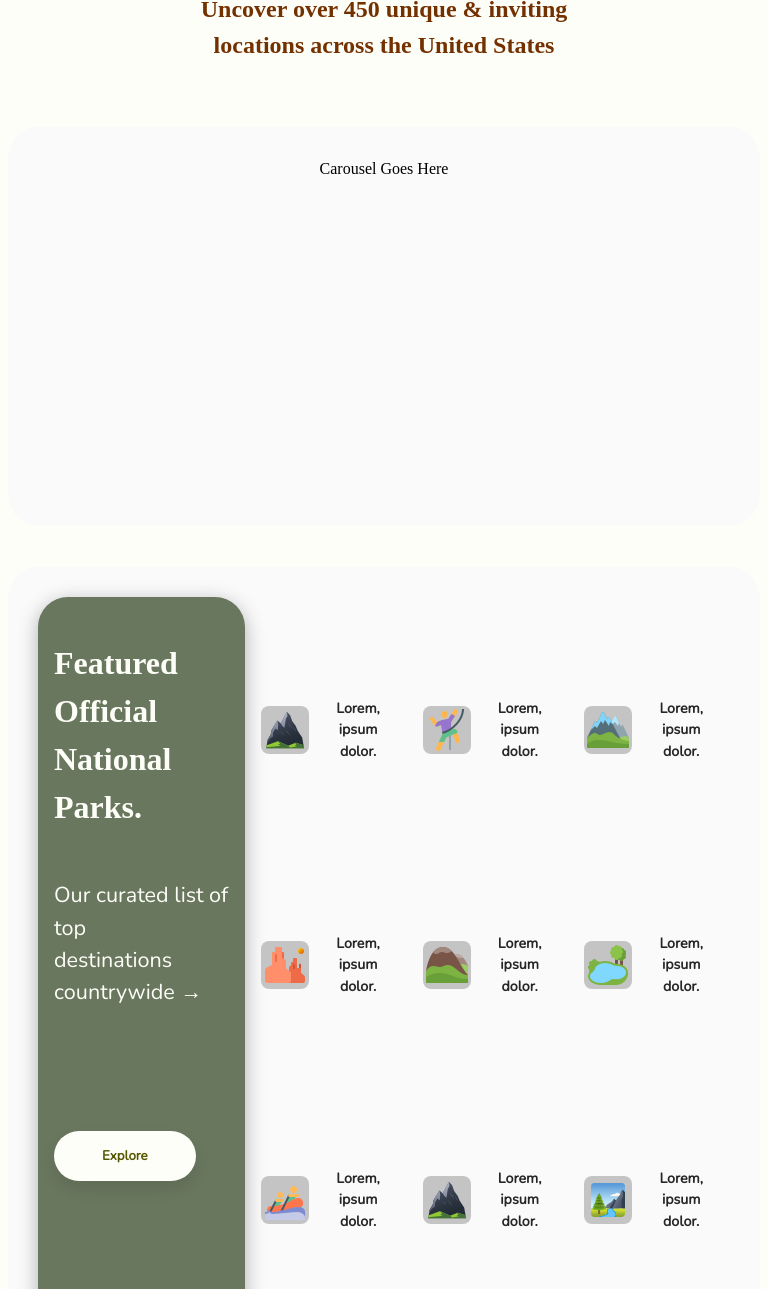
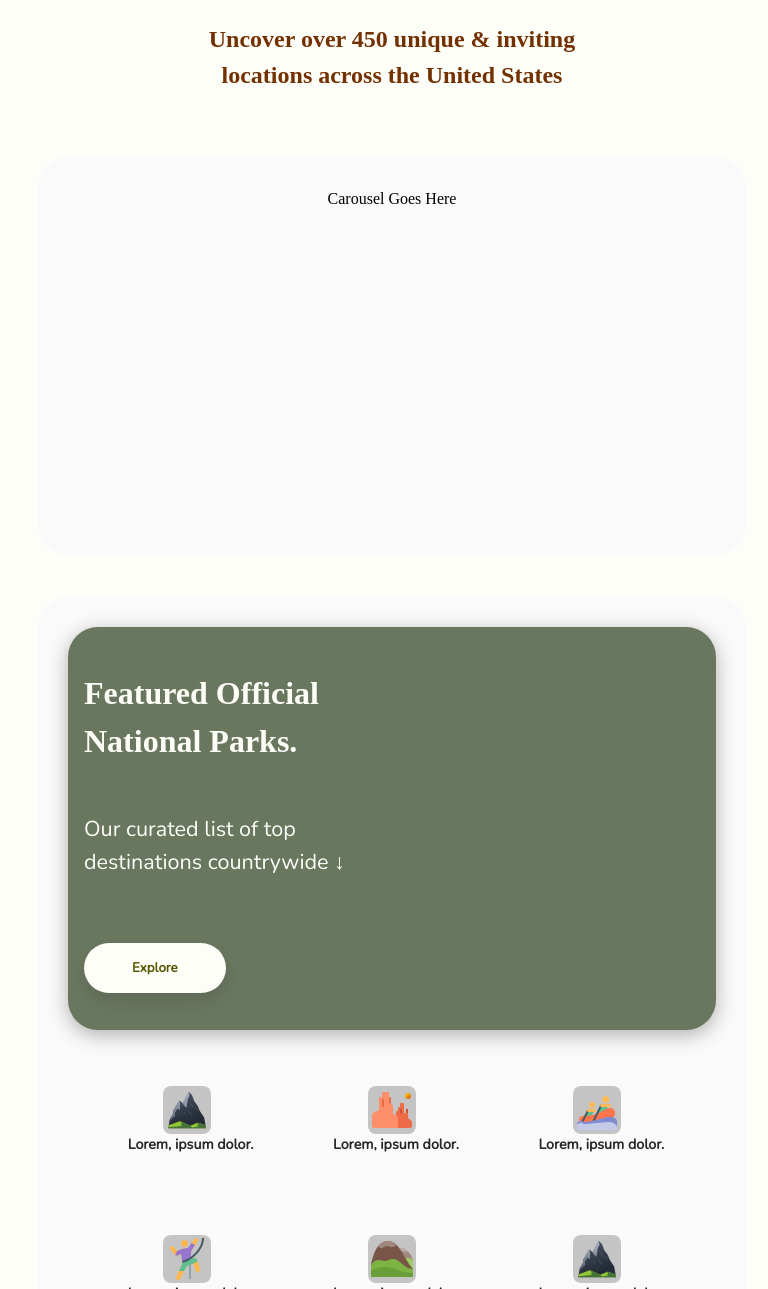
Before and after one commit to SnehMehta23/Grid, a plain HTML site: page Grid Testing/index.html in a window 768 px wide. Shown: the part 331-1620 px from the top of the page. Drawn offline with nearby package versions, Linux system fonts and the light colour scheme.

Commit message:
Commited for class

```diff
--- a/Grid Testing/index.html
+++ b/Grid Testing/index.html
@@ -15,12 +15,11 @@
       <!-- Navigation Menu -->
       <nav>
         <ul class="nav-bar">
-          <!-- img of logo or something here later instead of the text insied <a> replace with img-->
           <li class="logo"><a href="">The National Parks</a></li>
           <li class="nav-links"><a href="">About</a></li>
           <li class="nav-links"><a href="">Parks</a></li>
           <li class="nav-links"><a href="">Log in</a></li>
-          <!-- <button class="btn-cta"> --><li class="nav-links"><a class="btn-cta" href="">Sign up</a></li><!--</button> -->
+          <li class="nav-links"><a class="btn-cta" href="">Sign up</a></li>
         </ul>
       </nav>
       <!-- Page Title -->
@@ -28,36 +27,6 @@
           <h1>Explore America</h1>
           <p>Uncover over 450 unique & inviting </br> locations across the United States</p>
       </header>
-
-      <!-- Search Bar -->
-      <!-- <div class="search-container">
-        <form action="">
-          <div class="search-name-container">
-          <label class="name-input-label" for="name">Park Name</label>
-          <input type="text" id="name" placeholder="Ex: Yellowstone">
-        </div>
-          <span>or</span>
-        <div class="select-state-container">
-          <label class="select-state-label"for="state">State</label>
-          <select name="stateSelect" id="state">
-            <option value="" disabled selected>State</option>
-          </select>
-        </div>
-        <div class="select-activity-container">
-          <label class="select-activity-label" for="activity">Activity</label>
-          <select name="activitySelect" id="activity">
-            <option value="" disabled selected>Activity</option>
-          </select>
-        </div>
-        <div class="select-topic-container">
-          <label class="select-topic-label" for="topic">Topics</label>
-          <select name="topicSelect" id="topic">
-            <option value="" disabled selected>Topic</option>
-          </select>
-        </div>
-        <button type="submit"><i class="fas fa-search"></i></button>
-        </form>
-      </div> -->
 
       <!-- Hero Section -->
       <main>Carousel Goes Here</main>
@@ -67,7 +36,8 @@
         <div class="section-div">
           <div class="inner-section-div">
             <h2>Featured Official </br> National Parks.</h2>
-            <p>Our curated list of top </br>destinations countrywide &rarr;</p>
+            <p class="right-arrow-text">Our curated list of top </br>destinations countrywide &rarr;</p>
+            <p class="right-arrow-text down-arrow-text">Our curated list of top </br>destinations countrywide &darr;</p>
             <button>Explore</button>
           </div>
           <div class="column">
--- a/Grid Testing/style.css
+++ b/Grid Testing/style.css
@@ -3,6 +3,8 @@ body {
   font-size: 16px;
   background-color: #fefef8;
   line-height: 1.5;
+  width: 100%;
+  height: 100%;
 }
 
 /* Grid Styling */
@@ -14,6 +16,7 @@ body {
   grid-auto-rows: minmax(6.25rem, auto);
   grid-gap: 0.625rem;
   text-align: center;
+  padding: 1.875rem;
 }
 
 #content > * {
@@ -30,14 +33,12 @@ body {
 /* Nav Styling */
 nav {
   grid-column: 1 / 13;
-  background: #fefef8 !important;
+  /* background: #fefef8 !important; */
 }
 
 .nav-bar {
-  /* reset */
   list-style-type: none;
   margin: 0;
-  padding: 0;
   display: grid;
   grid-template-columns: repeat(12, 1fr);
 }
@@ -118,97 +119,6 @@ header p {
   font-weight: bold;
 }
 
-/* Seach Bar Styling */
-/* * {
-  margin: 0;
-  padding: 0;
-  box-sizing: border-box;
-  font-size: 18px;
-  font-family: "Nunito", sans-serif;
-} */
-
-/* body {
-  background-color: #292929;
-} */
-
-/* .search-container {
-  display: flex;
-  width: 954px;
-  height: 103px;
-  border-radius: 12px;
-  top: 50%;
-  left: 50%;
-  transform: translate(-50%, -50%);
-  position: absolute;
-  padding: 0.6rem;
-  background-color: #ffffff;
-} */
-
-/* form {
-  display: flex;
-  justify-content: space-around;
-  width: 90%;
-} */
-
-/* .search-name-container,
-.select-state-container,
-.select-activity-container,
-.select-topic-container {
-  display: flex;
-  flex-direction: column;
-} */
-
-/* .name-input-label,
-.select-state-label,
-.select-activity-label,
-.select-topic-label {
-  font-size: 0.75rem;
-  padding-top: 0.5rem;
-  color: #666900;
-} */
-
-/* input[type="text"],
-select {
-  margin-top: 0.4rem;
-  border: none;
-  background-color: #f2f2f2;
-  border-radius: 40px;
-  padding: 0.4rem 0.67rem 0.4rem;
-} */
-
-/* input[type="text"],
-select:focus {
-  outline-color: #666900;
-} */
-
-/* select {
-  color: #666900;
-  font-weight: 600;
-  margin-top: 0.2rem;
-} */
-
-/* input::placeholder {
-  color: #353619;
-  opacity: 0.2;
-} */
-
-/* span {
-  margin-top: 2rem;
-  color: #353619;
-  opacity: 0.2;
-} */
-
-/* button {
-  border: none;
-  outline: none;
-  border-radius: 50%;
-  width: 43px;
-  height: 43px;
-  margin-top: 1.6rem;
-  background-color: #666900;
-  color: #ffffff;
-} */
-
 /* Main Styling */
 main {
   grid-column: 1 / 13;
@@ -234,8 +144,10 @@ main {
 .inner-section-div {
   background-color: #6a775f;
   display: grid;
+  width: auto;
+  height: inherit;
   grid-template-rows: repeat(3, 1fr);
-  grid-auto-rows: minmax(100%, auto);
+  grid-auto-columns: minmax(100%, auto);
   border-radius: 1.875rem;
   box-shadow: 0 5px 20px rgba(0, 0, 0, 0.3);
 }
@@ -248,13 +160,23 @@ main {
   grid-row: 1;
 }
 
-.inner-section-div p {
+.inner-section-div .right-arrow-text {
   color: #fefef8;
   font-size: 1.35rem;
   text-align: left;
   font-family: "Nunito", sans-serif;
   padding: 0rem 1rem 0rem 1rem;
   grid-row: 2;
+}
+
+.down-arrow-text {
+  color: #fefef8;
+  font-size: 1.35rem;
+  text-align: left;
+  font-family: "Nunito", sans-serif;
+  padding: 0rem 1rem 0rem 1rem;
+  grid-row: 2;
+  display: none;
 }
 
 .inner-section-div button {
@@ -283,6 +205,8 @@ main {
 .column {
   padding: 1rem;
   grid-column: 3;
+  display: flex;
+  flex-direction: column;
 }
 
 .column2 {
@@ -297,19 +221,27 @@ main {
   text-decoration: none;
   color: #262626;
   width: 100%;
-  height: 33%;
+  height: 100%;
   display: flex;
   flex-direction: row;
   justify-content: center;
   align-items: center;
+  /* border: 1px solid red; */
+  margin-bottom: 1rem;
+  transition: 0.5s;
   /* still need to fix this a padding situation */
   /* box-shadow: 0 5px 20px rgba(0,0,0,.3); */
+}
+
+.column a:hover {
+  background-color: rgba(204, 204, 204, 0.568);
+  border-radius: 30px;
 }
 
 .column a b {
   font-family: "Nunito", sans-serif;
   font-size: 0.89rem;
-  padding-left: 1rem;
+  padding-left: 0.5rem;
 }
 
 .icon-bg {
@@ -414,7 +346,7 @@ footer {
   grid-column: 1 / 13;
   grid-row: 22 / 26;
   background: linear-gradient(#9b4225, #8e3a24) !important;
-  color: #ccc;
+  color: #fafafa;
   padding: 60px 0;
 }
 
@@ -436,8 +368,12 @@ li {
 }
 
 a {
+  color: #fafafa;
   text-decoration: none;
-  color: #ccc;
+}
+
+a:hover {
+  text-decoration: underline;
 }
 
 .footer-content {
@@ -454,7 +390,7 @@ a {
 .items .logo {
   text-transform: capitalize;
   font-size: 1.4em;
-  color: #b6b6b6;
+  color: #fafafa;
 }
 
 .items p {
@@ -466,14 +402,14 @@ a {
   text-align: left !important;
   font-size: 1.3em;
   margin-bottom: 1rem;
-  color: aliceblue;
+  color: #fafafa;
 }
 .items h3::after {
   content: "";
   position: absolute;
   width: 40px;
   height: 3px;
-  background: #fff;
+  background: #fafafa;
   bottom: -4px;
   left: 0;
 }
@@ -487,6 +423,29 @@ footer .end {
   padding: 20px 0 0 0;
 }
 
+/* Tablet Styles */
+@media only screen and (min-width: 401px) and (max-width: 1074px) {
+  .section-div {
+    flex-direction: column;
+    display: flex;
+    max-width: 100%;
+    max-height: 45%;
+  }
+  .column {
+    margin-top: 2rem;
+    flex-direction: row !important;
+  }
+  .column a {
+    flex-direction: column !important;
+  }
+  .inner-section-div .right-arrow-text {
+    display: none;
+  }
+  .inner-section-div .down-arrow-text {
+    display: inline;
+  }
+}
+
 @media (max-width: 640px) {
   .items {
     flex-basis: 80%;
```
